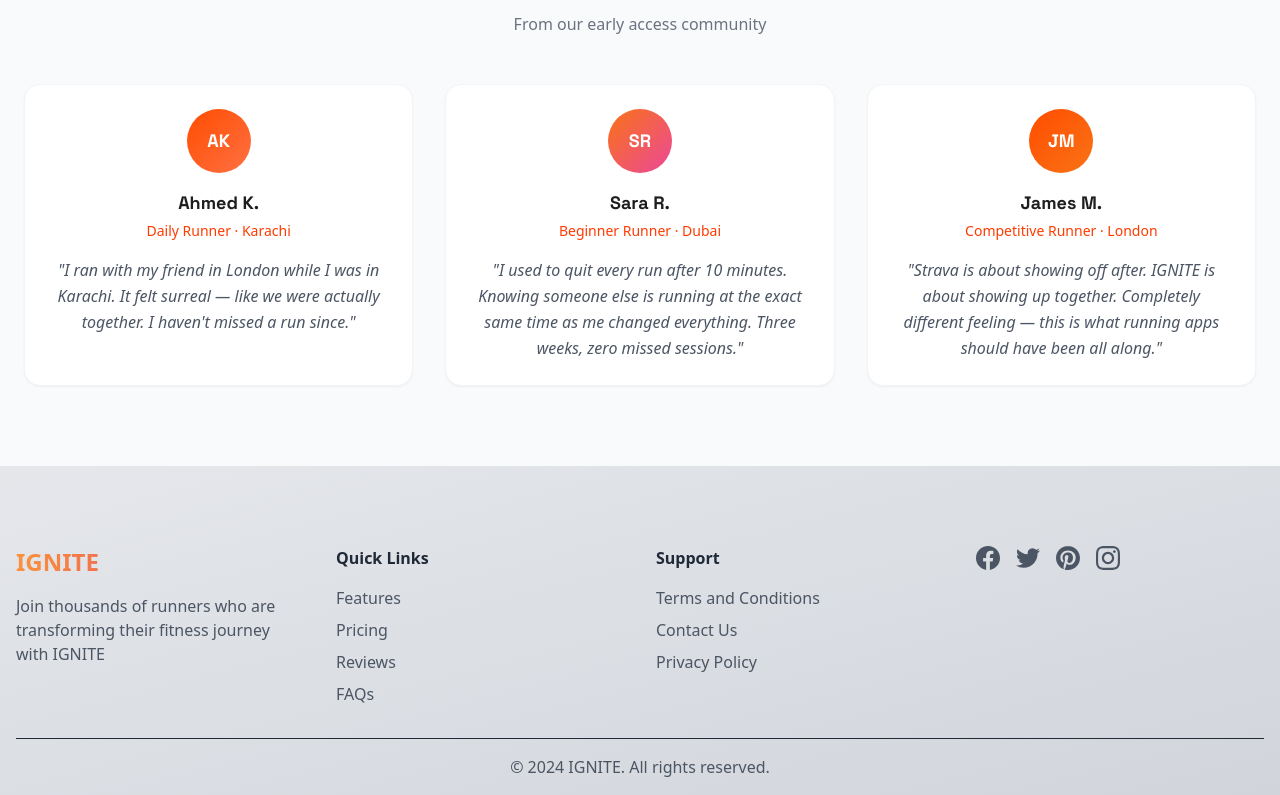
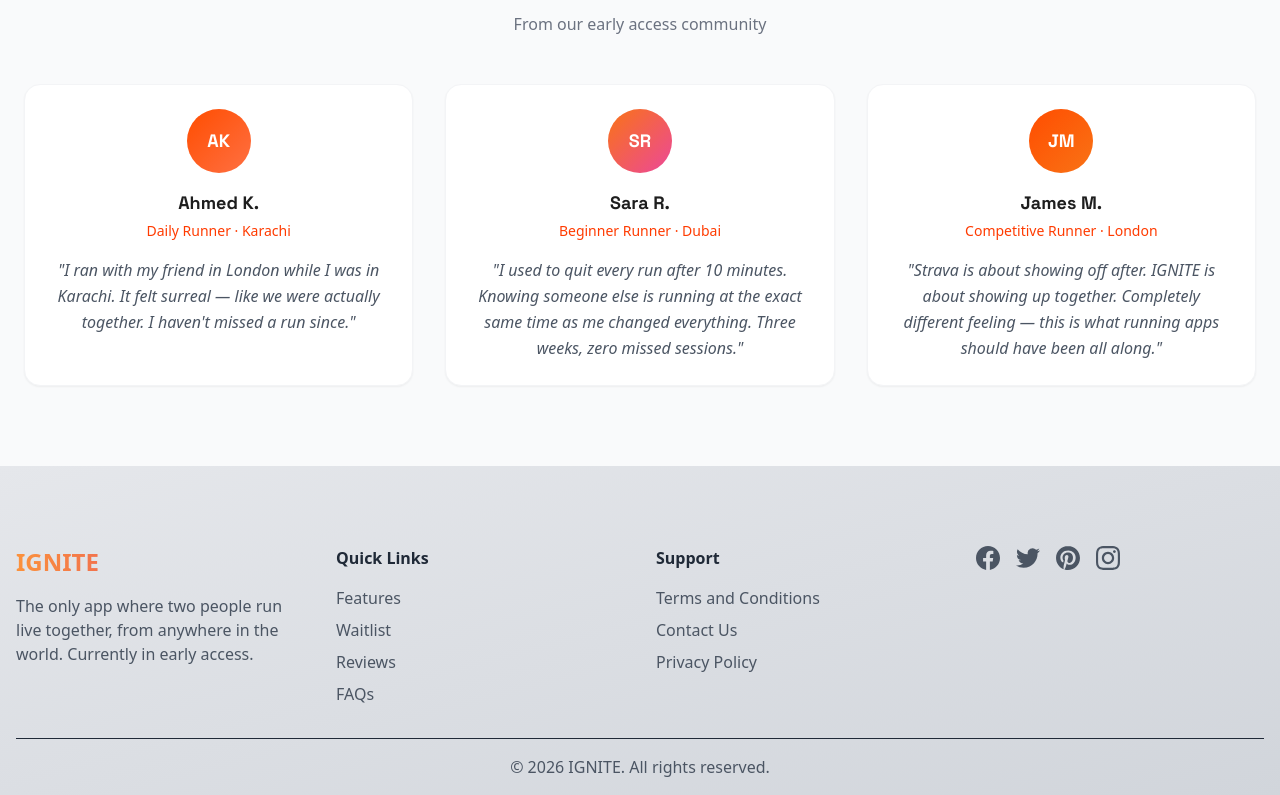
Before and after one commit to saifkhan-963/ignite-fitness-tracker, a React (Create React App) app in the folder ignite/frontend/: page / in a window 1280 px wide. Shown: the part 2171-2966 px from the top of the page. Built offline with nearby package versions, Linux system fonts and the light colour scheme; no server answers.

Commit message:
Footer: update Pricing to Waitlist, fix copyright year, update description

```diff
--- a/ignite/frontend/src/components/home/sections/Footer.jsx
+++ b/ignite/frontend/src/components/home/sections/Footer.jsx
@@ -19,7 +19,7 @@ export const Footer = ({activeSection, setActiveSection}) => {
             </span>
           </h3>
           <p className="text-gray-600 dark:text-gray-400 transition-colors duration-300">
-            Join thousands of runners who are transforming their fitness journey with IGNITE
+            The only app where two people run live together, from anywhere in the world. Currently in early access.
           </p>
         </div>
         <div>
@@ -35,10 +35,10 @@ export const Footer = ({activeSection, setActiveSection}) => {
             </li>
             <li>
               <button
-                onClick={() => handleScroll('pricing')}
+                onClick={() => handleScroll('waitlist')}
                 className="text-gray-600 dark:text-gray-400 hover:text-orange-500 dark:hover:text-orange-400 transition-colors duration-300"
               >
-                Pricing
+                Waitlist
               </button>
             </li>
             <li>
@@ -78,7 +78,7 @@ export const Footer = ({activeSection, setActiveSection}) => {
         </div>
       </div>
       <div className="border-t border-gray-800 dark:border-gray-200 mt-8 py-4 text-center transition-colors duration-300">
-        <p className="text-gray-600 dark:text-gray-400">© 2024 IGNITE. All rights reserved.</p>
+        <p className="text-gray-600 dark:text-gray-400">© 2026 IGNITE. All rights reserved.</p>
       </div>
     </div>
   )
```
